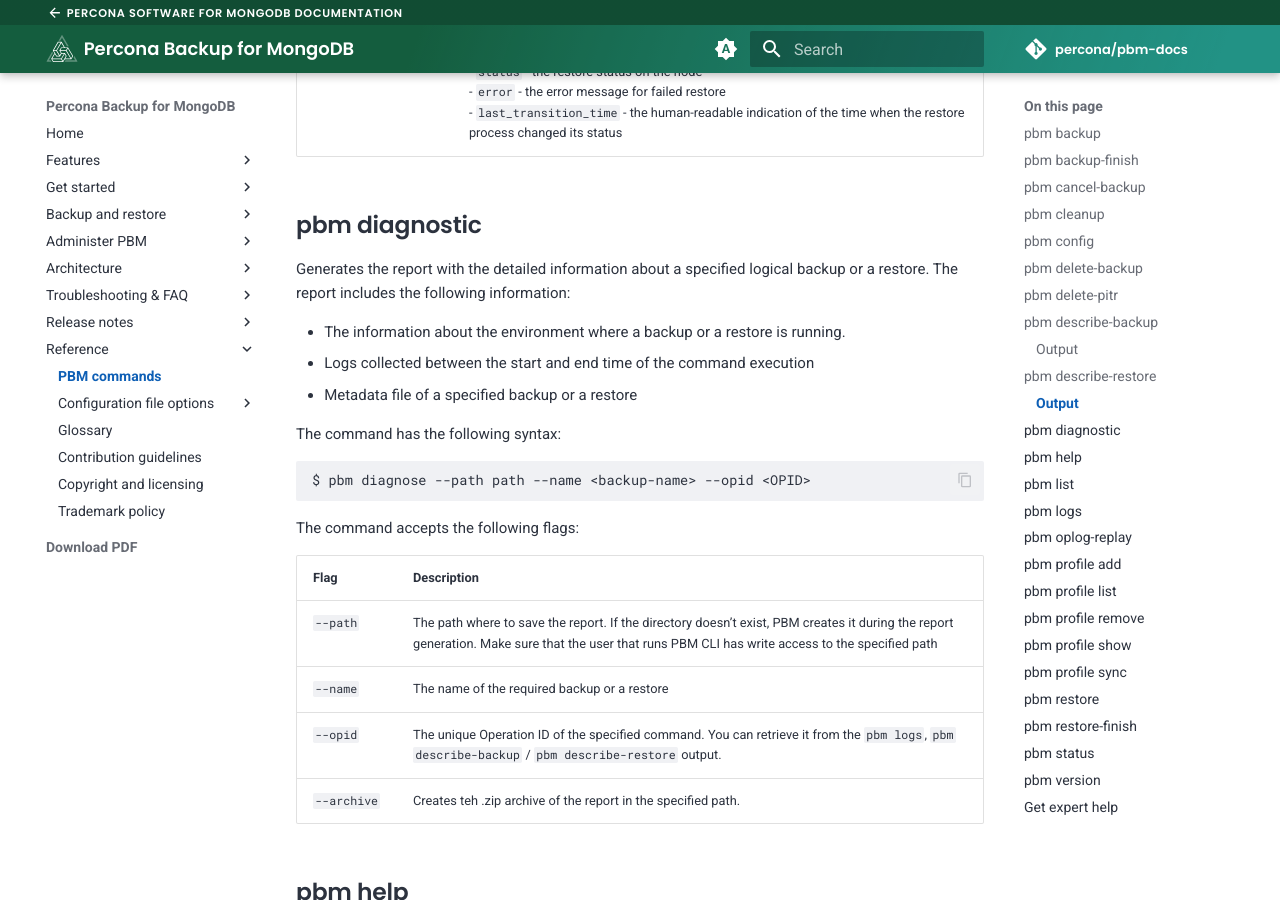
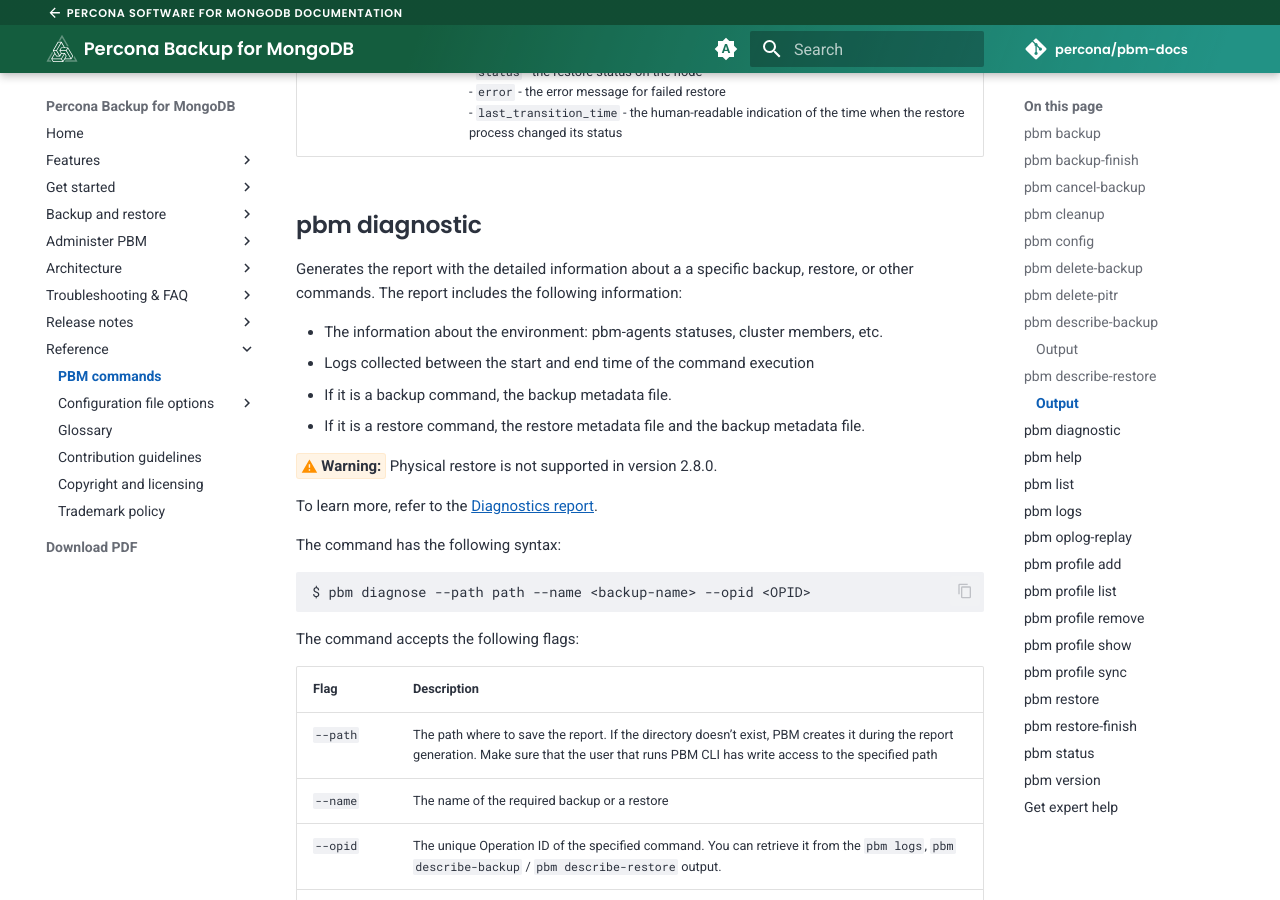
Before and after one commit to percona/pbm-docs, an MkDocs documentation site: the page built from docs/reference/pbm-commands.md, in a window 1280 px wide and 900 px high, scrolled down 9954 px. Built offline with MkDocs 1.6.1 and Material for MkDocs 9.7.7, drawn with Linux system fonts in a browser that asks for light colours; nearby versions of some CDN libraries; comment, search, counter and statistics services are not loaded.

Commit message:
Updated command description

```diff
--- a/docs/reference/pbm-commands.md
+++ b/docs/reference/pbm-commands.md
@@ -404,11 +404,16 @@
 
 ## pbm diagnostic
 
-Generates the report with the detailed information about a specified logical backup or a restore. The report includes the following information:
+Generates the report with the detailed information about a a specific backup, restore, or other commands. The report includes the following information:
 
-* The information about the environment where a backup or a restore is running.
+* The information about the environment: pbm-agents statuses, cluster members, etc.
 * Logs collected between the start and end time of the command execution
-* Metadata file of a specified backup or a restore
+* If it is a backup command, the backup metadata file.
+* If it is a restore command, the restore metadata file and the backup metadata file.
+
+   <i warning>:material-alert: Warning:</i> Physical restore is not supported in version 2.8.0.
+
+To learn more, refer to the [Diagnostics report](../troubleshoot/pbm-report.md).
 
 The command has the following syntax:
 
```
